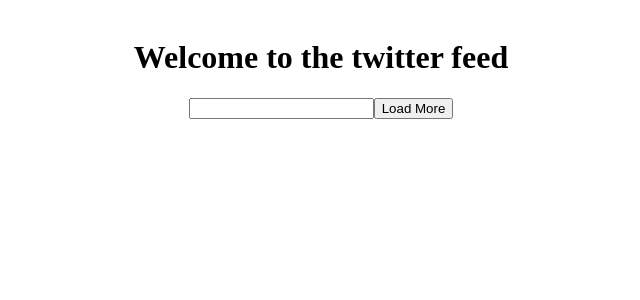
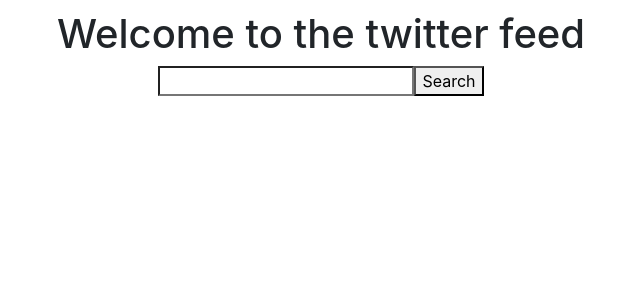
Before and after one commit to Javas01/cnn-project, a React (Create React App) app: page / in a window 1280 px wide. Shown: the top 300 px of the page, without its empty margins (319-959 px from the left). Built offline with nearby package versions, Linux system fonts and the light colour scheme.

Commit message:
added pagination

```diff
--- a/public/index.html
+++ b/public/index.html
@@ -14,6 +14,12 @@
       manifest.json provides metadata used when your web app is installed on a
       user's mobile device or desktop. See https://developers.google.com/web/fundamentals/web-app-manifest/
     -->
+    <link
+    rel="stylesheet"
+    href="https://stackpath.bootstrapcdn.com/bootstrap/4.3.1/css/bootstrap.min.css"
+    integrity="sha384-ggOyR0iXCbMQv3Xipma34MD+dH/1fQ784/j6cY/iJTQUOhcWr7x9JvoRxT2MZw1T"
+    crossorigin="anonymous"
+  />
     <link rel="manifest" href="%PUBLIC_URL%/manifest.json" />
     <!--
       Notice the use of %PUBLIC_URL% in the tags above.
--- a/src/App.js
+++ b/src/App.js
@@ -6,6 +6,7 @@
 import Button from '@material-ui/core/Button'
 import CardContent from '@material-ui/core/CardContent'
 import Typography from '@material-ui/core/Typography'
+import Pagination from './components/Pagination'
 import './App.css'
 
 const useStyles = makeStyles({
@@ -18,26 +19,38 @@
   const classes = useStyles()
   const [timeline, settimeline] = useState([])
   const [value, setvalue] = useState('')
+  const [loading, setloading] = useState(false)
+  const [currentPage, setCurrentPage] = useState(1)
+  const [postsPerPage] = useState(4)
 
   const getNewTweets = (screenName) => {
+    setloading(true)
     // fetch(`http://localhost:3001/feed/${screenName}`)
     fetch(`https://twitter-feed-api.herokuapp.com/feed/${screenName}`)
       .then(res => res.json())
       .then(result => {
         console.log(result)
         settimeline(result.reverse())
+        setloading(false)
       })
   }
 
-  // useEffect(getNewTweets, [])
+  if (loading) {
+    return <h2>Loading...</h2>
+  }
+
+  const indexOfLastPost = currentPage * postsPerPage
+  const indexOfFirstPost = indexOfLastPost - postsPerPage
+  const currentPosts = timeline.slice(indexOfFirstPost, indexOfLastPost)
+  const paginate = pageNumber => setCurrentPage(pageNumber)
 
   return (
     <div className='App'>
       <h1>Welcome to the twitter feed</h1>
-      <input type='search' name='screenname' value={value} onChange={e => setvalue(e.target.value)} />
-      <button onClick={() => getNewTweets(value)}>Load More</button>
+      <input type='search' name='screenname' value={value} onChange={e => setvalue(e.target.value)} onKeyDown={(e) => { if (e.key === 'Enter') getNewTweets(value) }} />
+      <button onClick={() => getNewTweets(value)}>Search</button>
       <div className='timeline'>
-        {timeline.map((tweet, i) =>
+        {currentPosts.map((tweet, i) =>
           <Card key={i} className='tweet'>
             <CardContent>
               <Typography variant='h5' component='h3'>
@@ -59,6 +72,11 @@
             </CardActions> */}
           </Card>
         )}
+        <Pagination
+          postsPerPage={postsPerPage}
+          totalPosts={timeline.length}
+          paginate={paginate}
+        />
       </div>
     </div>
   )
--- /dev/null
+++ b/src/components/Pagination.js
@@ -0,0 +1,25 @@
+import React from 'react'
+
+const Pagination = ({ postsPerPage, totalPosts, paginate }) => {
+  const pageNumbers = []
+
+  for (let i = 1; i <= Math.ceil(totalPosts / postsPerPage); i++) {
+    pageNumbers.push(i)
+  }
+
+  return (
+    <nav>
+      <ul className='pagination'>
+        {pageNumbers.map(number => (
+          <li key={number} className='page-item'>
+            <a onClick={() => paginate(number)} href='!#' className='page-link'>
+              {number}
+            </a>
+          </li>
+        ))}
+      </ul>
+    </nav>
+  )
+}
+
+export default Pagination;
```
Also changed, not shown: src/components/Card.js (deleted, +0 -29 lines).
